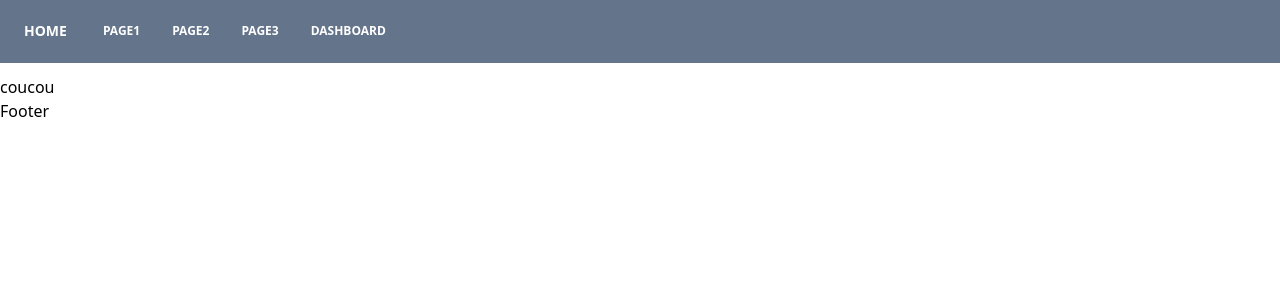
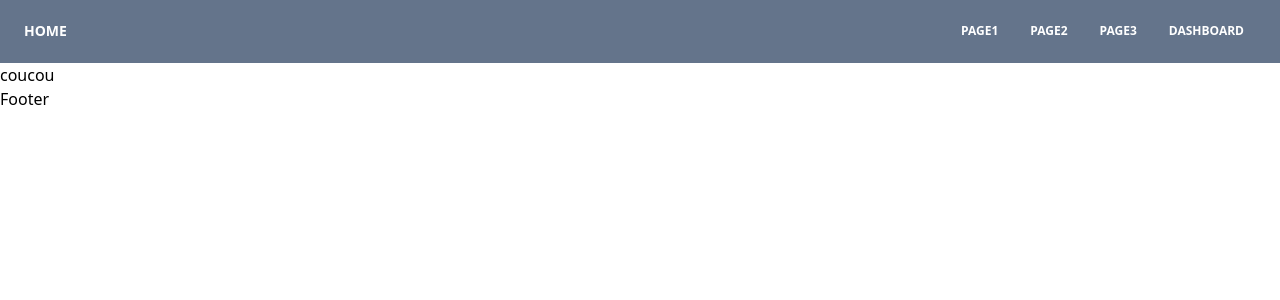
Before and after one commit to MartinezEmmanuel03/hackathon-2, a React (Vite) app in the folder frontend/: page / in a window 1280 px wide. Shown: the top 300 px of the page. Built offline with nearby package versions, Linux system fonts and the light colour scheme.

Commit message:
hotfix css navbar

```diff
--- a/frontend/src/components/Nav/Nav.jsx
+++ b/frontend/src/components/Nav/Nav.jsx
@@ -6,7 +6,7 @@ function Nav() {
   const [navbarOpen, setNavbarOpen] = useState(false);
   return (
     <div>
-      <nav className="relative flex flex-wrap items-center justify-between px-2 py-3 bg-slate-500 mb-3">
+      <nav className="relative flex flex-wrap items-center justify-between px-2 py-3 bg-slate-500">
         <div className="container px-4 mx-auto flex flex-wrap items-center justify-between">
           <div className="w-full relative flex justify-between lg:w-auto lg:static lg:block lg:justify-start">
             <Link
@@ -31,9 +31,7 @@ function Nav() {
             </button>
           </div>
           <div
-            className={`lg:flex flex-grow items-center${
-              navbarOpen ? " flex" : " hidden"
-            }`}
+            className={`lg:flex justify-end${navbarOpen ? " flex" : " hidden"}`}
             id="example-navbar-danger"
           >
             <Link
```
